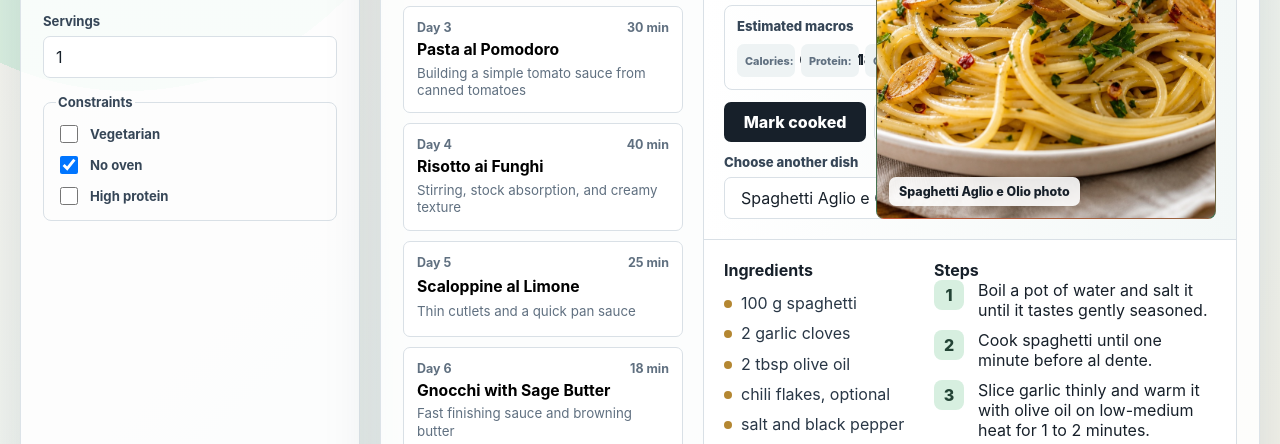
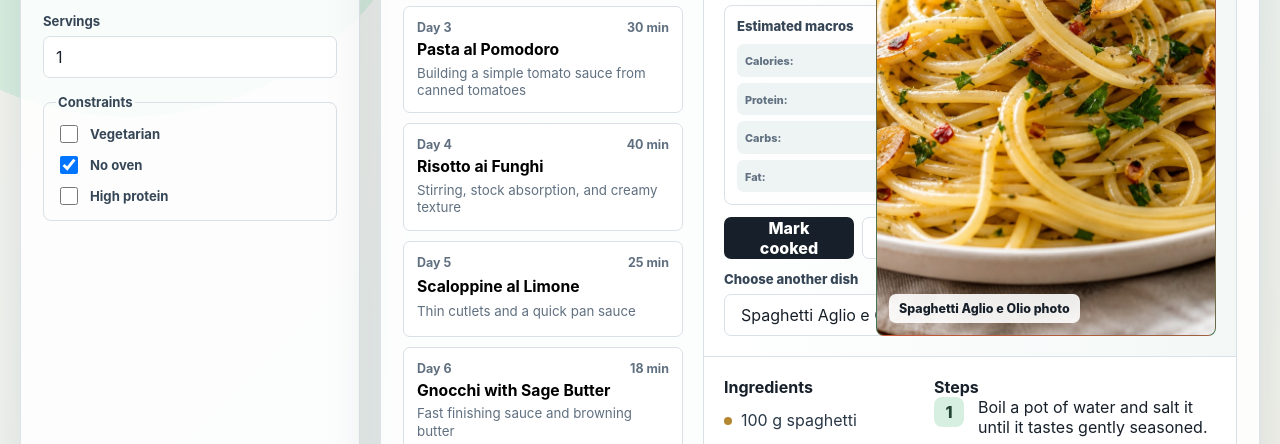
Before and after one commit to tetianakubrak1/cookingFromScratch, a website: page index.html in a window 1280 px wide. Shown: the part 347-791 px from the top of the page. Drawn offline with Linux system fonts and the light colour scheme.

Commit message:
Stack macro rows vertically

```diff
--- a/styles.css
+++ b/styles.css
@@ -496,7 +496,6 @@ fieldset {
 
 .macro-grid {
   display: grid;
-  grid-template-columns: repeat(4, minmax(58px, 1fr));
   gap: 6px;
   margin: 0;
 }
```
